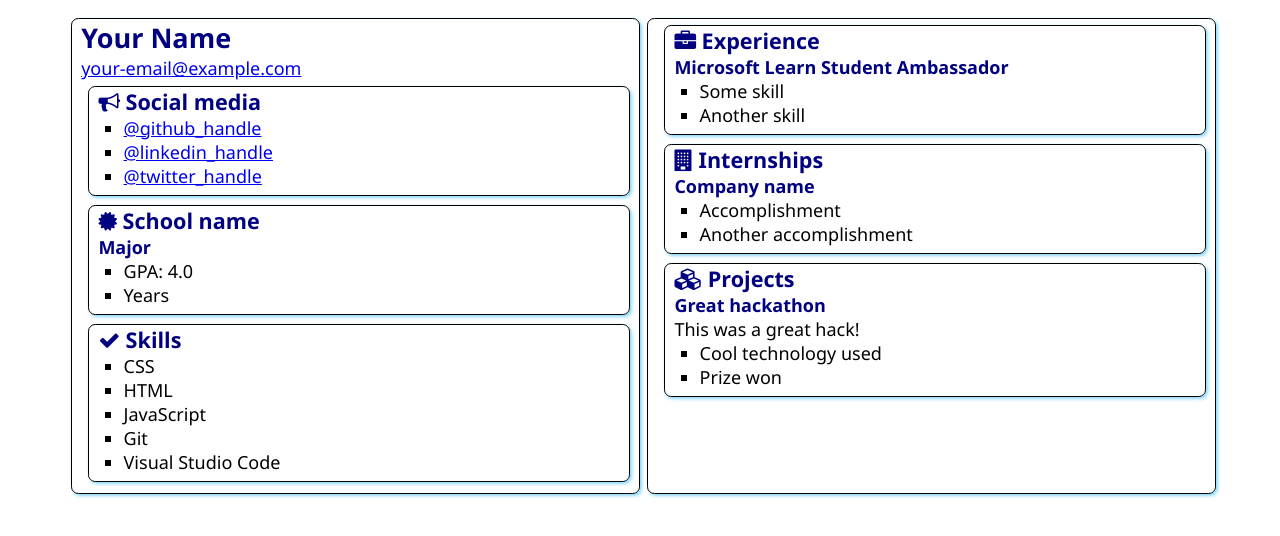
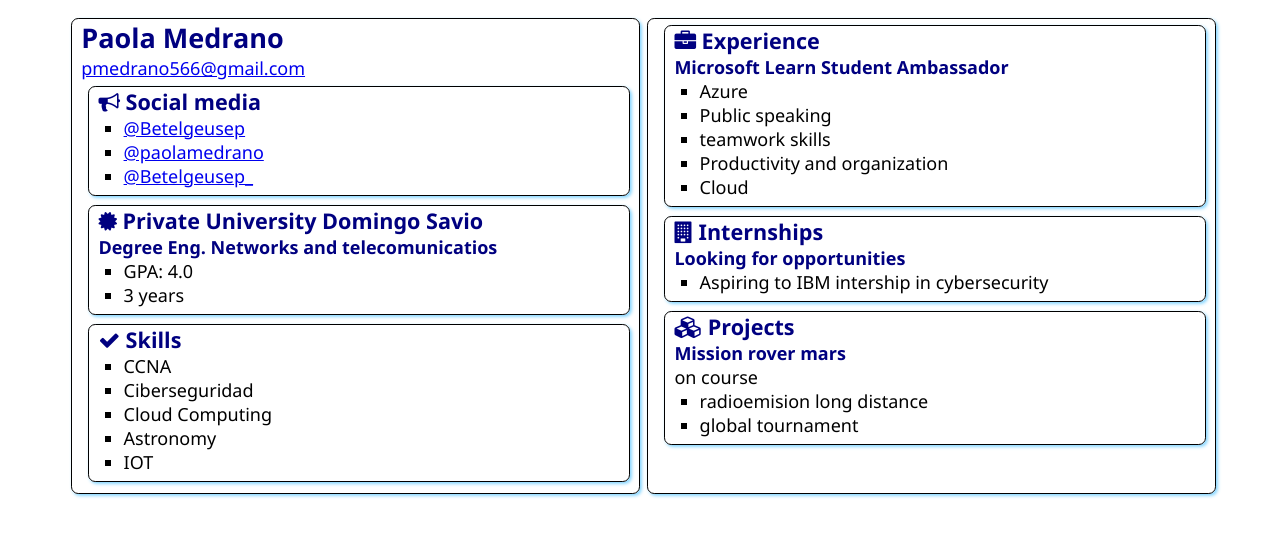
Before and after one commit to Betelgeusep/SATechnicalOnboarding, a plain HTML site: page src/index.html in a window 1280 px wide. Drawn offline with Linux system fonts and the light colour scheme.

Commit message:
modify text

```diff
--- a/src/index.html
+++ b/src/index.html
@@ -12,8 +12,8 @@
 <body>
     <main>
         <article class="box">
-            <h1>Your Name</h1>
-            <div><a href="mailto:your.email@example.com">your-email@example.com</a></div>
+            <h1>Paola Medrano</h1>
+            <div><a href="mailto:your.email@example.com">pmedrano566@gmail.com</a></div>
 
             <section class="box">
                 <h2>
@@ -21,9 +21,9 @@
                     Social media
                 </h2>
                 <ul>
-                    <li><a href="https://github.com/<handle>">@github_handle</a></li>
-                    <li><a href="https://linkedin.com/in/<handle>">@linkedin_handle</a></li>
-                    <li><a href="https://twitter.com/<handle>">@twitter_handle</a></li>
+                    <li><a href="https://github.com/<handle>">@Betelgeusep</a></li>
+                    <li><a href="https://linkedin.com/in/<handle>">@paolamedrano</a></li>
+                    <li><a href="https://twitter.com/<handle>">@Betelgeusep_</a></li>
                 </ul>
             </section>
 
@@ -31,12 +31,12 @@
                 <div class="education">
                     <h2>
                         <i class="fa fa-certificate" aria-hidden="true"></i>
-                        School name
+                        Private University Domingo Savio
                     </h2>
-                    <h3>Major</h3>
+                    <h3>Degree Eng. Networks and telecomunicatios </h3>
                     <ul>
                         <li>GPA: 4.0</li>
-                        <li>Years</li>
+                        <li>3 years</li>
                     </ul>
                 </div>
             </section>
@@ -47,11 +47,11 @@
                     Skills
                 </h2>
                 <ul>
-                    <li>CSS</li>
-                    <li>HTML</li>
-                    <li>JavaScript</li>
-                    <li>Git</li>
-                    <li>Visual Studio Code</li>
+                    <li>CCNA</li>
+                    <li>Ciberseguridad</li>
+                    <li>Cloud Computing</li>
+                    <li>Astronomy</li>
+                    <li>IOT</li>
                 </ul>
             </section>
         </article>
@@ -63,8 +63,11 @@
                 </h2>
                 <h3>Microsoft Learn Student Ambassador</h3>
                 <ul>
-                    <li>Some skill</li>
-                    <li>Another skill</li>
+                    <li>Azure</li>
+                    <li>Public speaking </li>
+                    <li>teamwork skills</li>
+                    <li>Productivity and organization </li>
+                    <li>Cloud </li>
                 </ul>
             </section>
             <section class="box">
@@ -73,10 +76,9 @@
                     Internships
                 </h2>
 
-                <h3>Company name</h3>
+                <h3>Looking for opportunities </h3>
                 <ul>
-                    <li>Accomplishment</li>
-                    <li>Another accomplishment</li>
+                    <li>Aspiring to IBM intership in cybersecurity</li>
                 </ul>
             </section>
             <section class="box">
@@ -85,11 +87,11 @@
                     Projects
                 </h2>
 
-                <h3>Great hackathon</h3>
-                <div>This was a great hack!</div>
+                <h3>Mission rover mars </h3>
+                <div>on course</div>
                 <ul>
-                    <li>Cool technology used</li>
-                    <li>Prize won</li>
+                    <li>radioemision long distance</li>
+                    <li>global tournament</li>
                 </ul>
             </section>
         </article>
```
